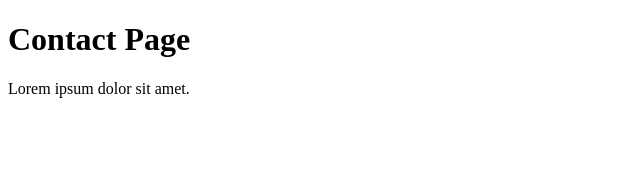
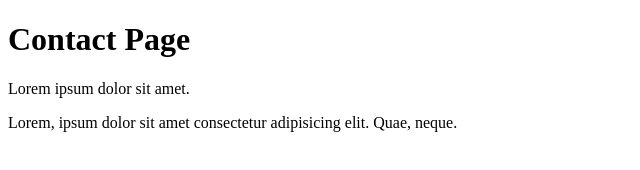
Before and after one commit to selwynraj06/ust_repository, a plain HTML site: page contact.html in a window 1280 px wide. Shown: the whole page, without its empty margins (0-640 px from the left). Drawn offline with Linux system fonts and the light colour scheme.

Commit message:
update contact.html

```diff
--- a/contact.html
+++ b/contact.html
@@ -8,5 +8,6 @@
 <body>
     <h1>Contact Page</h1>
     <p>Lorem ipsum dolor sit amet.</p>
+    <p>Lorem, ipsum dolor sit amet consectetur adipisicing elit. Quae, neque.</p>
 </body>
 </html>
```
